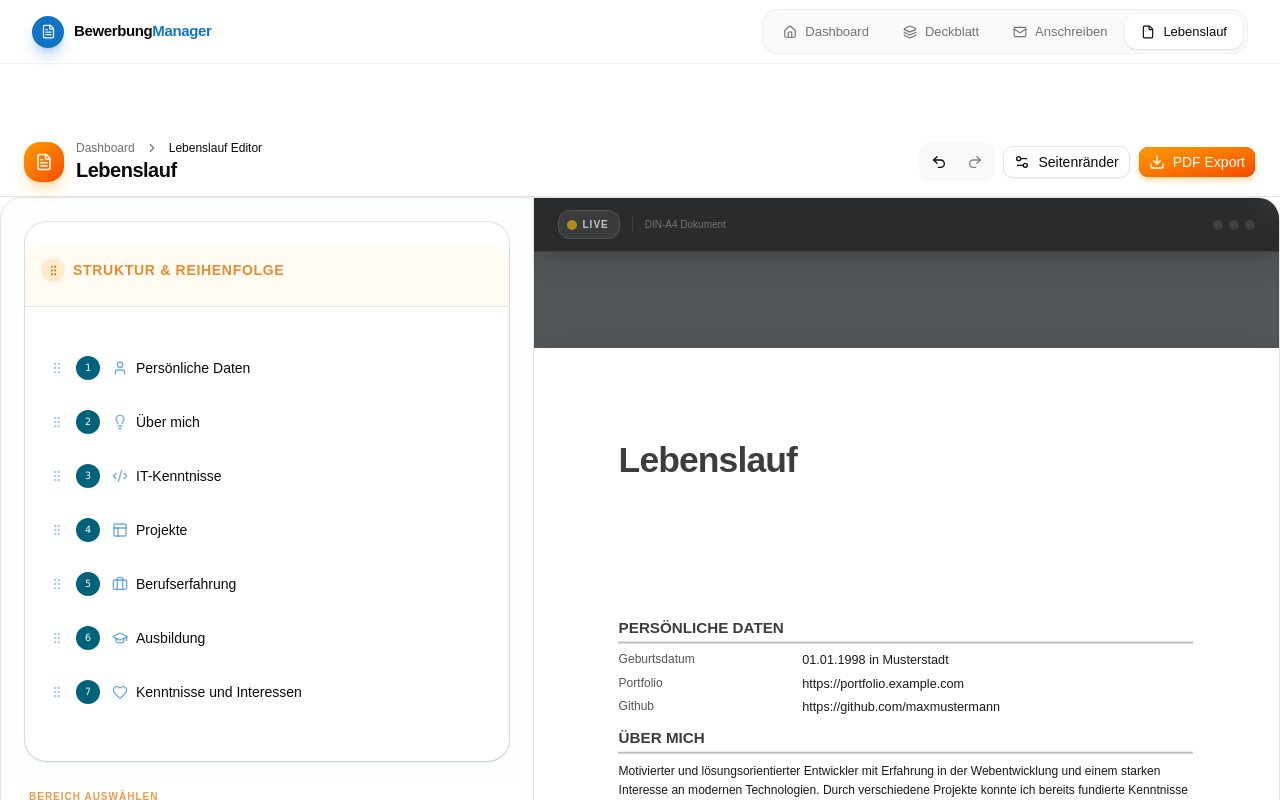
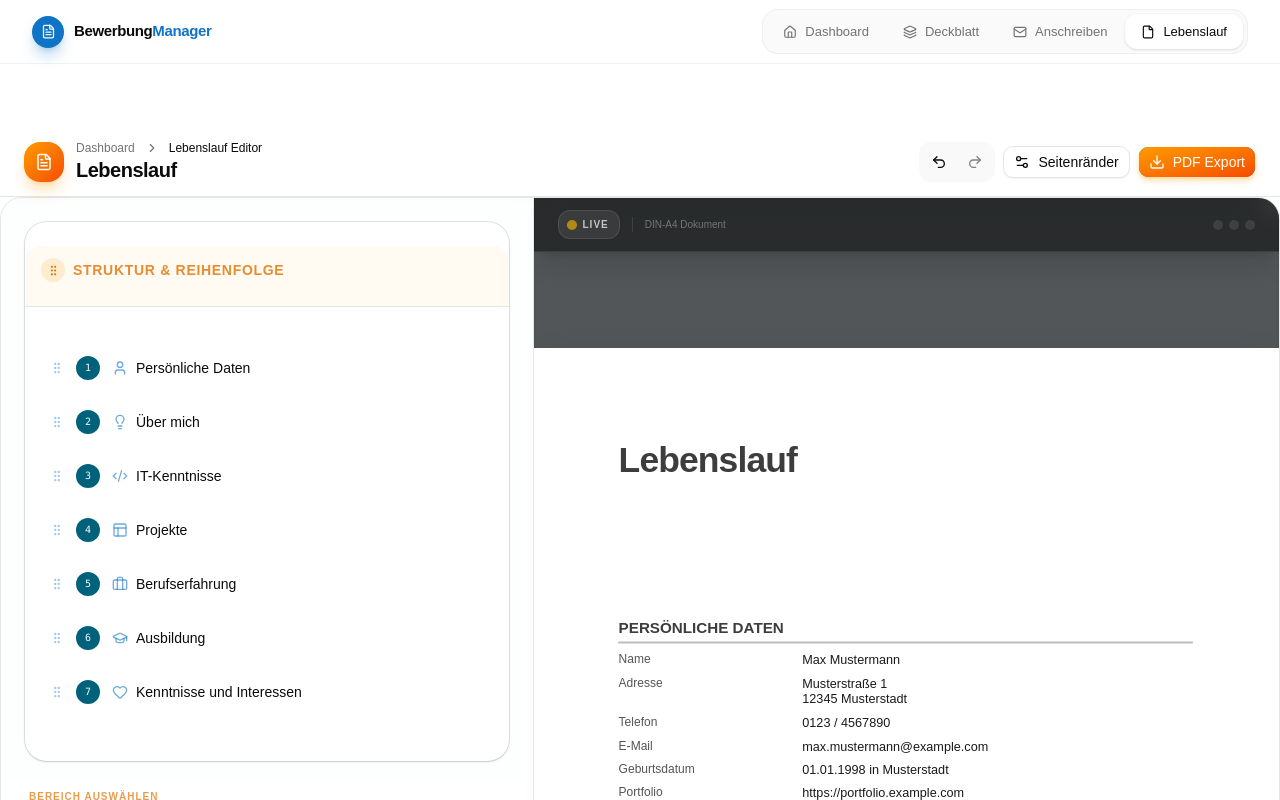
Before and after one commit to mahabubsaki/bewr, a React (Vite) app: page /lebenslauf in a window 1280 px wide. Shown: the top 800 px of the page. Built offline with nearby package versions, Linux system fonts and the light colour scheme; what @react-pdf/renderer would draw is missing.

Commit message:
feat: enhance Lebenslauf with optional GitHub URLs and improved personal info display

```diff
--- a/src/components/LebenslaufPreview.tsx
+++ b/src/components/LebenslaufPreview.tsx
@@ -45,6 +45,25 @@ export default function LebenslaufPreview({
           <div key={id} className="mb-3">
             <SectionHeader />
             <div className="space-y-1">
+              <div className="flex py-0.5">
+                <div className="w-[145pt] shrink-0 text-[9.5pt] text-[#555] pr-5">Name</div>
+                <div className="flex-1 text-[10pt] text-[#1a1a1a]">{data.personalInfo.name}</div>
+              </div>
+              <div className="flex py-0.5">
+                <div className="w-[145pt] shrink-0 text-[9.5pt] text-[#555] pr-5">Adresse</div>
+                <div className="flex-1 text-[10pt] text-[#1a1a1a]">
+                  <div>{data.personalInfo.street}</div>
+                  <div>{data.personalInfo.city}</div>
+                </div>
+              </div>
+              <div className="flex py-0.5">
+                <div className="w-[145pt] shrink-0 text-[9.5pt] text-[#555] pr-5">Telefon</div>
+                <div className="flex-1 text-[10pt] text-[#1a1a1a]">{data.personalInfo.phone}</div>
+              </div>
+              <div className="flex py-0.5">
+                <div className="w-[145pt] shrink-0 text-[9.5pt] text-[#555] pr-5">E-Mail</div>
+                <div className="flex-1 text-[10pt] text-[#1a1a1a]">{data.personalInfo.email}</div>
+              </div>
               {data.personalFields?.map((f, i) => (
                 <div key={i} className="flex py-0.5">
                   <div className="w-[145pt] shrink-0 text-[9.5pt] text-[#555] pr-5">
@@ -173,6 +192,11 @@ export default function LebenslaufPreview({
                         {p.url}
                       </div>
                     )}
+                    {p.githubUrl && (
+                      <div className="text-[9pt] text-[#555] truncate max-w-62.5">
+                        {p.githubUrl}
+                      </div>
+                    )}
                     <ul className="mt-1 space-y-0.5 -ml-0.5">
                       {p.bullets.map((b, bi) => (
                         <li
--- a/src/data/defaultData.ts
+++ b/src/data/defaultData.ts
@@ -28,6 +28,7 @@ export interface Project {
     period: string;
     title: string;
     url: string;
+    githubUrl?: string;
     bullets: string[];
     technologies?: string;
 }
--- a/src/pages/LebenslaufPage.tsx
+++ b/src/pages/LebenslaufPage.tsx
@@ -840,6 +840,42 @@ export default function LebenslaufPage() {
                                 </div>
                               </div>
 
+                              {/* URL fields — projects only */}
+                              {id === "projects" && (
+                                <div className="grid grid-cols-1 sm:grid-cols-2 gap-3">
+                                  <div className="space-y-1.5">
+                                    <Label className="flex items-center gap-1.5 text-[10px] font-black uppercase tracking-widest text-amber-600/70">
+                                      Website / Live-URL
+                                    </Label>
+                                    <Input
+                                      className="h-11 rounded-xl border-border/60 bg-background/80 transition-all focus-visible:border-amber-500/60 focus-visible:ring-2 focus-visible:ring-amber-500/15 placeholder:text-muted-foreground/30"
+                                      placeholder="https://projekt.example.com"
+                                      value={item.url || ""}
+                                      onChange={(e) => {
+                                        const a = [...(data[id] as any)];
+                                        a[i].url = e.target.value;
+                                        update(id, a);
+                                      }}
+                                    />
+                                  </div>
+                                  <div className="space-y-1.5">
+                                    <Label className="flex items-center gap-1.5 text-[10px] font-black uppercase tracking-widest text-amber-600/70">
+                                      GitHub-URL (optional)
+                                    </Label>
+                                    <Input
+                                      className="h-11 rounded-xl border-border/60 bg-background/80 transition-all focus-visible:border-amber-500/60 focus-visible:ring-2 focus-visible:ring-amber-500/15 placeholder:text-muted-foreground/30"
+                                      placeholder="https://github.com/user/repo"
+                                      value={item.githubUrl || ""}
+                                      onChange={(e) => {
+                                        const a = [...(data[id] as any)];
+                                        a[i].githubUrl = e.target.value;
+                                        update(id, a);
+                                      }}
+                                    />
+                                  </div>
+                                </div>
+                              )}
+
                               {/* Bullets Section */}
                               <div className="space-y-2">
                                 <Label className="flex items-center gap-2 text-[10px] font-black uppercase tracking-widest text-amber-600/70">
--- a/src/pdf/LebenslaufPDF.tsx
+++ b/src/pdf/LebenslaufPDF.tsx
@@ -309,9 +309,16 @@ const LebenslaufPDF = ({ data, activeSections }: Props) => {
                   <Text style={s.entryPeriod}>{data.projects[0].period}</Text>
                   <View style={s.entryDetails}>
                     <Text style={s.entryTitle}>{data.projects[0].title}</Text>
+                    {data.projects[0].url ? (
                       <Link src={data.projects[0].url} style={s.url}>
                         {data.projects[0].url}
                       </Link>
+                    ) : null}
+                    {data.projects[0].githubUrl ? (
+                      <Link src={data.projects[0].githubUrl} style={s.url}>
+                        {data.projects[0].githubUrl}
+                      </Link>
+                    ) : null}
                     <BulletList items={data.projects[0].bullets} />
                   </View>
                 </View>
@@ -322,9 +329,16 @@ const LebenslaufPDF = ({ data, activeSections }: Props) => {
                 <Text style={s.entryPeriod}>{p.period}</Text>
                 <View style={s.entryDetails}>
                   <Text style={s.entryTitle}>{p.title}</Text>
+                  {p.url ? (
                     <Link src={p.url} style={s.url}>
                       {p.url}
                     </Link>
+                  ) : null}
+                  {p.githubUrl ? (
+                    <Link src={p.githubUrl} style={s.url}>
+                      {p.githubUrl}
+                    </Link>
+                  ) : null}
                   <BulletList items={p.bullets} />
                 </View>
               </View>
```
Also changed, not shown: 1 other file (tests, documents, lock files or other folders). Lines whose indentation alone changed are shown as unchanged.
